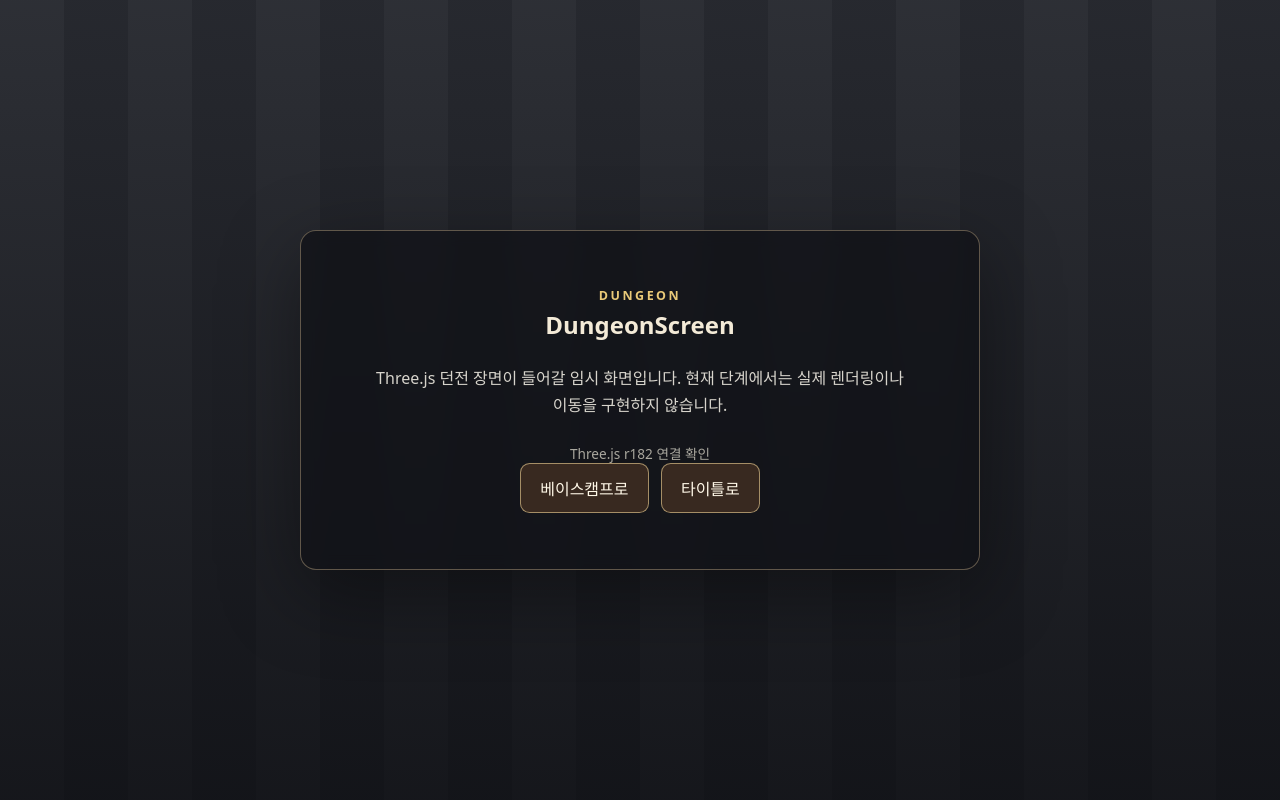
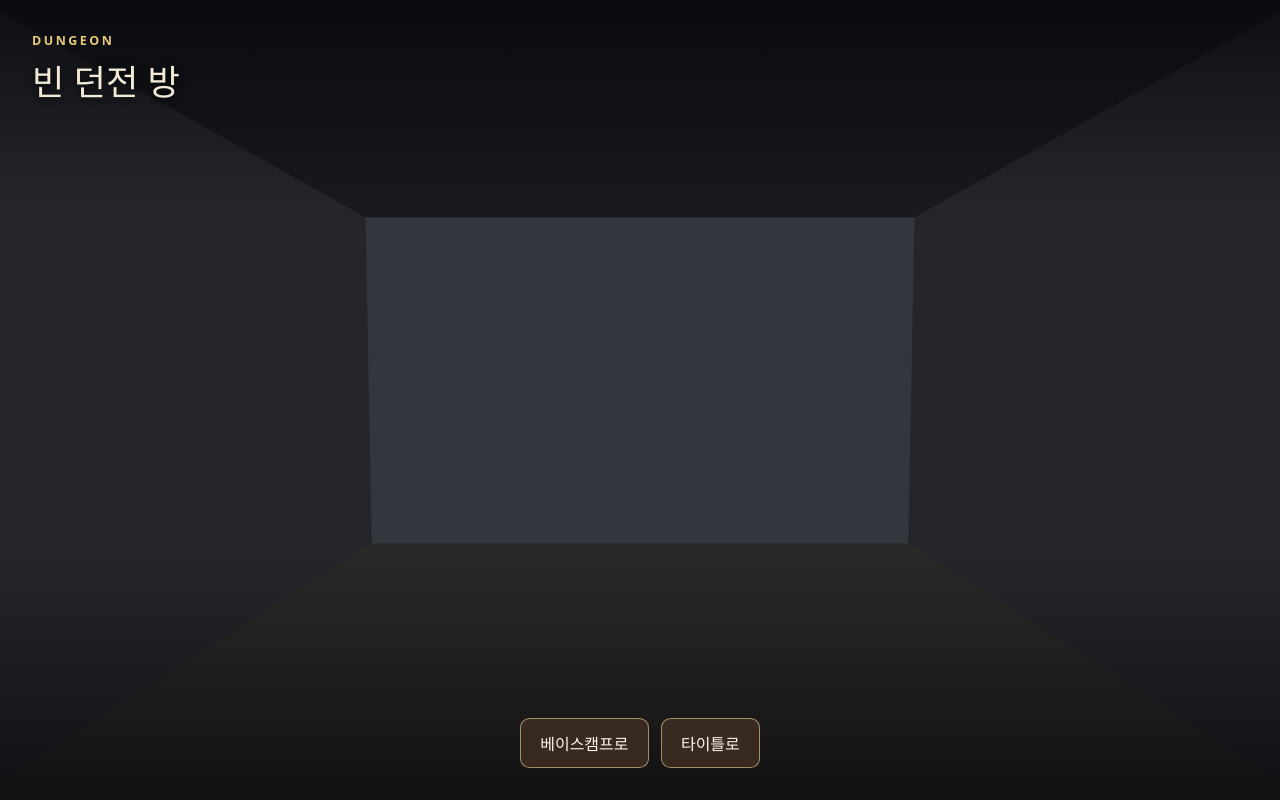
Before and after one commit to dhkqpr4624-cell/AdventureAcademy, a React (Vite) app: page / in a window 1280 px wide. Both pictures are taken after a click on the button "던전 미리 보기". Built offline with nearby package versions, Linux system fonts and the light colour scheme.

Commit message:
Add files via upload

```diff
--- a/src/screens/DungeonScreen/DungeonScreen.tsx
+++ b/src/screens/DungeonScreen/DungeonScreen.tsx
@@ -1,4 +1,5 @@
-import { REVISION } from "three";
+import { useEffect, useRef } from "react";
+import * as THREE from "three";
 import type { ScreenId } from "../../app/routes";
 
 type DungeonScreenProps = {
@@ -6,17 +7,125 @@ type DungeonScreenProps = {
 };
 
 export function DungeonScreen({ onNavigate }: DungeonScreenProps) {
+  const sceneContainerRef = useRef<HTMLDivElement>(null);
+
+  useEffect(() => {
+    const container = sceneContainerRef.current;
+
+    if (!container) {
+      return;
+    }
+
+    const scene = new THREE.Scene();
+    scene.background = new THREE.Color(0x090b10);
+
+    const camera = new THREE.PerspectiveCamera(64, 1, 0.1, 100);
+    camera.position.set(0, 0.2, 3.8);
+    camera.lookAt(0, -0.15, -4);
+
+    const renderer = new THREE.WebGLRenderer({ antialias: true });
+    renderer.setPixelRatio(Math.min(window.devicePixelRatio, 2));
+    renderer.outputColorSpace = THREE.SRGBColorSpace;
+    container.appendChild(renderer.domElement);
+
+    const room = new THREE.Group();
+    const geometries: THREE.BufferGeometry[] = [];
+    const materials: THREE.Material[] = [];
+
+    const addRoomPlane = (
+      width: number,
+      height: number,
+      color: number,
+      position: [number, number, number],
+      rotation: [number, number, number],
+    ) => {
+      const geometry = new THREE.PlaneGeometry(width, height);
+      const material = new THREE.MeshBasicMaterial({
+        color,
+        side: THREE.DoubleSide,
+      });
+      const plane = new THREE.Mesh(geometry, material);
+
+      plane.position.set(...position);
+      plane.rotation.set(...rotation);
+      room.add(plane);
+      geometries.push(geometry);
+      materials.push(material);
+    };
+
+    const roomWidth = 10;
+    const roomHeight = 6;
+    const roomDepth = 12;
+
+    addRoomPlane(roomWidth, roomDepth, 0x2b2927, [0, -3, -2], [
+      -Math.PI / 2,
+      0,
+      0,
+    ]);
+    addRoomPlane(roomWidth, roomDepth, 0x17191e, [0, 3, -2], [
+      Math.PI / 2,
+      0,
+      0,
+    ]);
+    addRoomPlane(roomWidth, roomHeight, 0x34363d, [0, 0, -8], [0, 0, 0]);
+    addRoomPlane(roomWidth, roomHeight, 0x292b31, [0, 0, 4], [0, Math.PI, 0]);
+    addRoomPlane(roomDepth, roomHeight, 0x24262c, [-5, 0, -2], [
+      0,
+      Math.PI / 2,
+      0,
+    ]);
+    addRoomPlane(roomDepth, roomHeight, 0x24262c, [5, 0, -2], [
+      0,
+      -Math.PI / 2,
+      0,
+    ]);
+
+    scene.add(room);
+
+    const updateViewport = () => {
+      const width = Math.max(container.clientWidth, 1);
+      const height = Math.max(container.clientHeight, 1);
+
+      camera.aspect = width / height;
+      camera.updateProjectionMatrix();
+      renderer.setSize(width, height, false);
+    };
+
+    updateViewport();
+    window.addEventListener("resize", updateViewport);
+
+    let animationFrameId = 0;
+    const render = () => {
+      renderer.render(scene, camera);
+      animationFrameId = window.requestAnimationFrame(render);
+    };
+    animationFrameId = window.requestAnimationFrame(render);
+
+    return () => {
+      window.cancelAnimationFrame(animationFrameId);
+      window.removeEventListener("resize", updateViewport);
+
+      scene.remove(room);
+      geometries.forEach((geometry) => geometry.dispose());
+      materials.forEach((material) => material.dispose());
+      renderer.dispose();
+      renderer.domElement.remove();
+    };
+  }, []);
+
   return (
     <main className="game-screen dungeon-screen">
-      <section className="screen-panel">
-        <p className="eyebrow">DUNGEON</p>
-        <h1>DungeonScreen</h1>
-        <p className="screen-description">
-          Three.js 던전 장면이 들어갈 임시 화면입니다. 현재 단계에서는 실제
-          렌더링이나 이동을 구현하지 않습니다.
-        </p>
-        <p className="tech-status">Three.js r{REVISION} 연결 확인</p>
-        <div className="button-group">
+      <div
+        ref={sceneContainerRef}
+        className="dungeon-scene"
+        aria-label="비어 있는 던전 방"
+      />
+      <section className="dungeon-overlay">
+        <div>
+          <p className="eyebrow">DUNGEON</p>
+          <h1>빈 던전 방</h1>
+        </div>
+        <div className="button-group dungeon-navigation">
           <button type="button" onClick={() => onNavigate("baseCamp")}>
             베이스캠프로
           </button>
--- a/src/styles.css
+++ b/src/styles.css
@@ -73,9 +73,48 @@ button:focus-visible {
 }
 
 .dungeon-screen {
-  background:
-    linear-gradient(rgba(10, 11, 15, 0.45), rgba(10, 11, 15, 0.82)),
-    repeating-linear-gradient(90deg, #4a4d55 0 4rem, #3e4149 4rem 8rem);
+  position: relative;
+  display: block;
+  padding: 0;
+  background: #090b10;
+}
+
+.dungeon-scene {
+  width: 100%;
+  height: 100vh;
+}
+
+.dungeon-scene canvas {
+  display: block;
+  width: 100%;
+  height: 100%;
+}
+
+.dungeon-overlay {
+  position: absolute;
+  inset: 0;
+  display: flex;
+  flex-direction: column;
+  justify-content: space-between;
+  padding: clamp(1rem, 3vw, 2rem);
+  pointer-events: none;
+  background: linear-gradient(
+    to bottom,
+    rgba(4, 5, 8, 0.68),
+    transparent 25%,
+    transparent 70%,
+    rgba(4, 5, 8, 0.64)
+  );
+}
+
+.dungeon-overlay h1 {
+  margin: 0.3rem 0 0;
+  font-size: clamp(1.4rem, 4vw, 2.2rem);
+  text-shadow: 0 2px 10px #000;
+}
+
+.dungeon-navigation {
+  pointer-events: auto;
 }
 
 .screen-panel {
```
